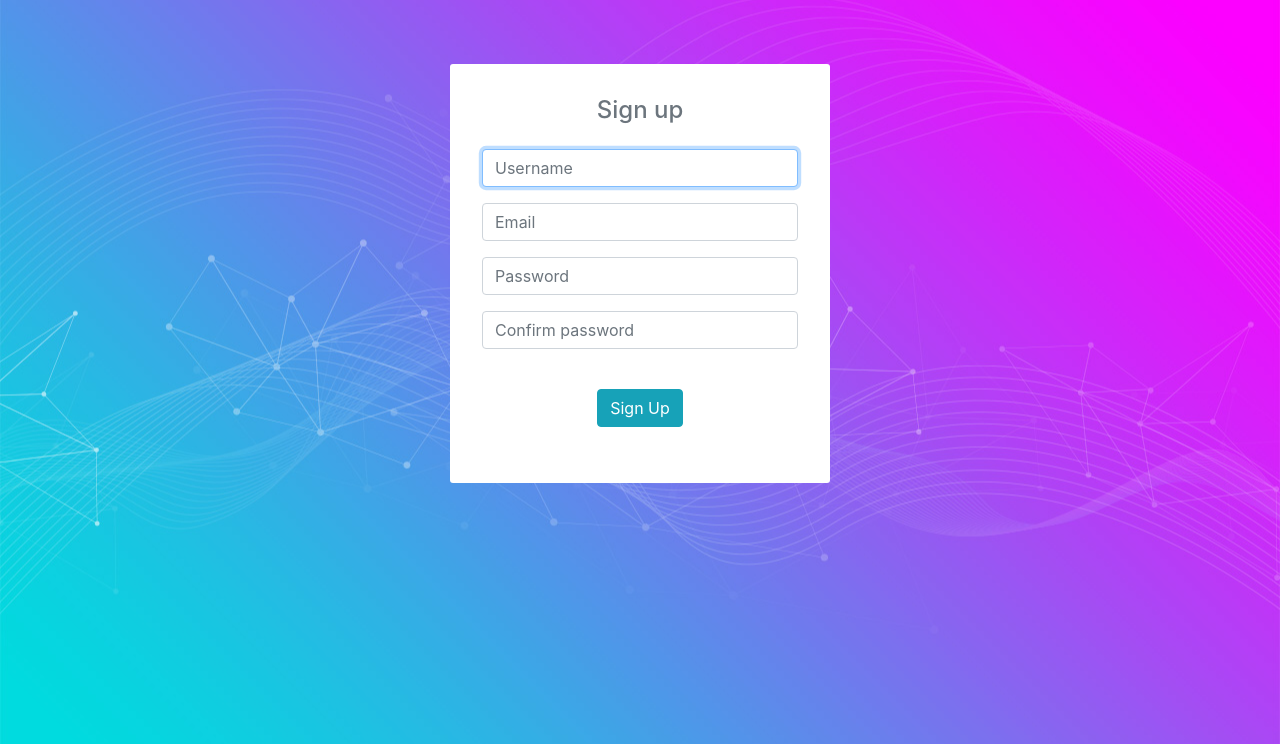
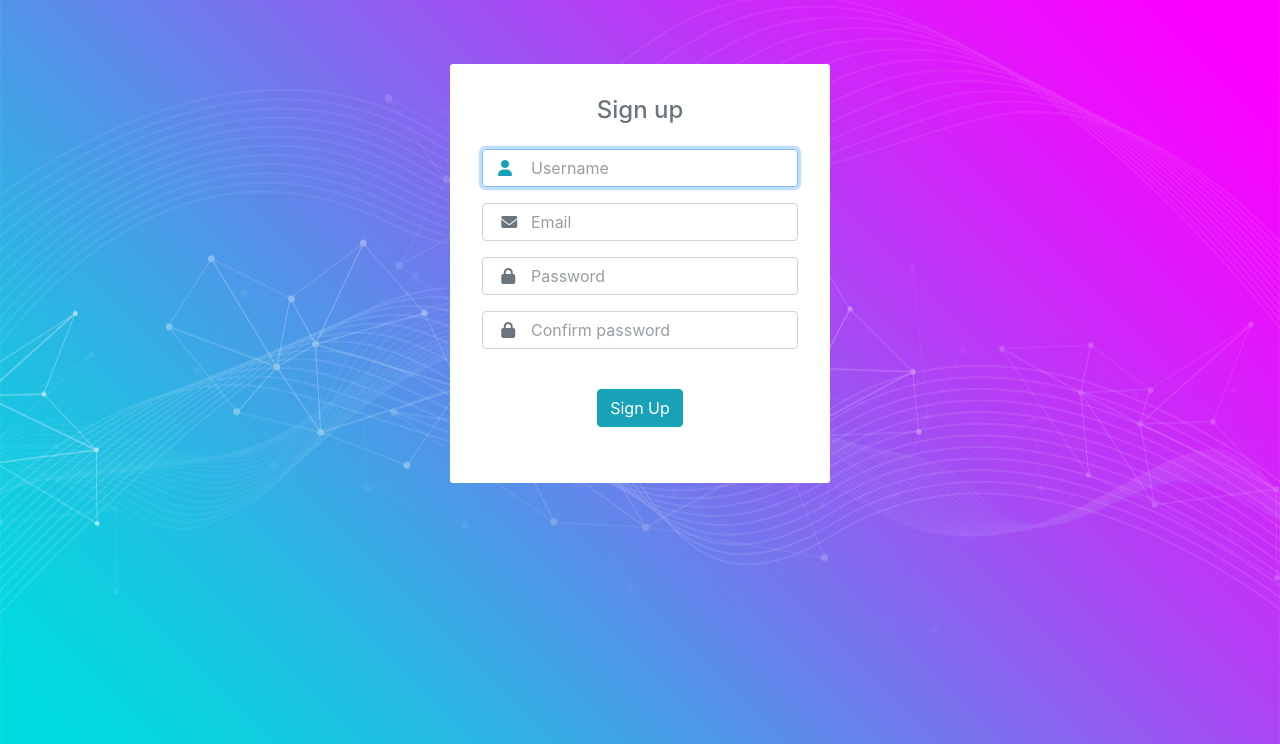
Before and after one commit to NKaty/Flack, a Flask app: page /auth/signup in a window 1280 px wide. Shown: the part 56-800 px from the top of the page. Run offline with Flask 2, Linux system fonts and the light colour scheme; some libraries are stand-ins or nearby versions.

Commit message:
add icons to login and signup form inputs

```diff
--- a/app/static/style.css
+++ b/app/static/style.css
@@ -2,10 +2,6 @@
     background-position: center;
     background-size: cover;
     background-repeat: no-repeat;
-}
-
-input:not([type="hidden"]) + .invalid-feedback {
-    display: block;
 }
 
 .channel-active {
@@ -137,14 +133,56 @@ textarea[name="message"] {
     border-radius: 3px;
 }
 
-.custom-checkbox .custom-control-input~.custom-control-label::before {
+.custom-checkbox .custom-control-input ~ .custom-control-label::before {
     border: 2px solid #17a2b8;
 }
 
-.custom-checkbox .custom-control-input:checked~.custom-control-label::before {
+.custom-checkbox .custom-control-input:checked ~ .custom-control-label::before {
     background-color: #17a2b8;
 }
-.custom-control-input:checked~.custom-control-label::before {
+
+.custom-control-input:checked ~ .custom-control-label::before {
     color: #fff;
     background-color: #17a2b8;
 }
+
+.form-control::-webkit-input-placeholder {
+    opacity: 0.7;
+}
+
+.input-icon-wrapper {
+    position: relative;
+    width: 100%;
+    z-index: 1;
+}
+
+.input-icon-wrapper input {
+    background-color: transparent;
+}
+
+.input-icon-wrapper > input:focus {
+    background-color: transparent;
+}
+
+.input-icon {
+    display: flex;
+    align-items: center;
+    position: absolute;
+    top: 0;
+    left: 0;
+    color: #6c757d;
+    width: 100%;
+    height: calc(1.5em + .75rem + 2px);
+    padding-left: 1.2em;
+    z-index: -1;
+    transition: padding-left 0.4s linear;
+}
+
+.input-icon-wrapper > input:focus + .input-icon {
+    color: #17a2b8;
+    padding-left: 1em;
+}
+
+input:not([type="hidden"]) ~ .invalid-feedback {
+    display: block;
+}
--- a/app/templates/auth/_macros.html
+++ b/app/templates/auth/_macros.html
@@ -1,6 +1,9 @@
-{% macro displayInputField(field, fieldName) %}
-<div class="form-group">
-    {{ field(class_="form-control", placeholder=fieldName, required=true, **kwargs) }}
+{% macro displayInputField(field, fieldName, icon) %}
+<div class="form-group input-icon-wrapper">
+    {{ field(class_="form-control pl-5", placeholder=fieldName, required=true, **kwargs) }}
+    <span class="input-icon">
+        <i class="{{icon}}"></i>
+    </span>
     {% for error in field.errors %}
     <div class="invalid-feedback">{{ error }}</div>
     {% endfor %}
@@ -8,7 +11,7 @@
 {% endmacro %}
 
 {% macro displayCheckField(field) %}
-<div class="custom-control custom-checkbox text-left">
+<div class="custom-control custom-checkbox mt-4">
     {{ field(class_="custom-control-input", **kwargs) }}
     {{ field.label(class_="custom-control-label") }}
 </div>
--- a/app/templates/auth/login.html
+++ b/app/templates/auth/login.html
@@ -9,8 +9,8 @@
         <h4 class="text-secondary mb-4">Login</h4>
         <form action="{{ url_for('auth.login') }}" method="POST">
             {{ form.csrf_token }}
-            {{ displayInputField(form.email, "Email", autocomplete="off", autofocus=true) }}
-            {{ displayInputField(form.password, "Password") }}
+            {{ displayInputField(form.email, "Email", "fas fa-envelope", autocomplete="off", autofocus=true) }}
+            {{ displayInputField(form.password, "Password", "fas fa-lock") }}
             {{ displayCheckField(form.remember_me) }}
             {{ displaySubmitButton(form.submit)}}
         </form>
--- a/app/templates/auth/signup.html
+++ b/app/templates/auth/signup.html
@@ -9,10 +9,10 @@
         <h4 class="text-secondary mb-4">Sign up</h4>
         <form action="{{ url_for('auth.signup') }}" method="POST">
             {{ form.csrf_token }}
-            {{ displayInputField(form.username, "Username", autocomplete="off", autofocus=true) }}
-            {{ displayInputField(form.email, "Email", autocomplete="off") }}
-            {{ displayInputField(form.password, "Password") }}
-            {{ displayInputField(form.password2, "Confirm password") }}
+            {{ displayInputField(form.username, "Username", "fas fa-user", autocomplete="off", autofocus=true) }}
+            {{ displayInputField(form.email, "Email", "fas fa-envelope", autocomplete="off") }}
+            {{ displayInputField(form.password, "Password", "fas fa-lock") }}
+            {{ displayInputField(form.password2, "Confirm password", "fas fa-lock") }}
             {{ displaySubmitButton(form.submit)}}
         </form>
     </div>
```
